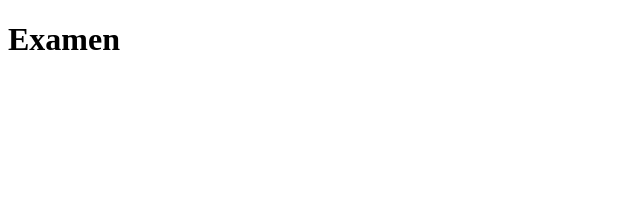
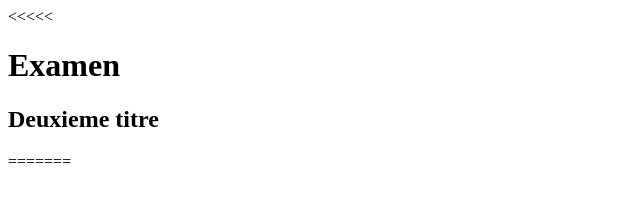
Before and after one commit to efy26/Projet_Examen, a plain HTML site: page index.html in a window 1280 px wide. Shown: the whole page, without its empty margins (0-640 px from the left). Drawn offline with Linux system fonts and the light colour scheme.

Commit message:
ajout de conflit

```diff
--- a/index.html
+++ b/index.html
@@ -6,6 +6,10 @@
     <title>Examen Logiciel</title>
 </head>
 <body>
+    <<<<<
     <h1>Examen</h1>
+    <h2>Deuxieme titre</h2>
+
+    =======
 </body>
 </html>
```
